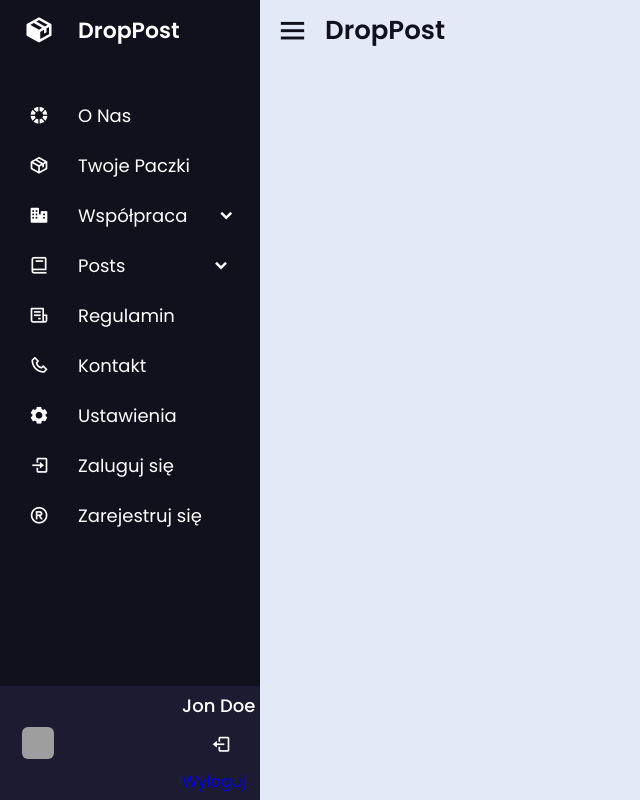
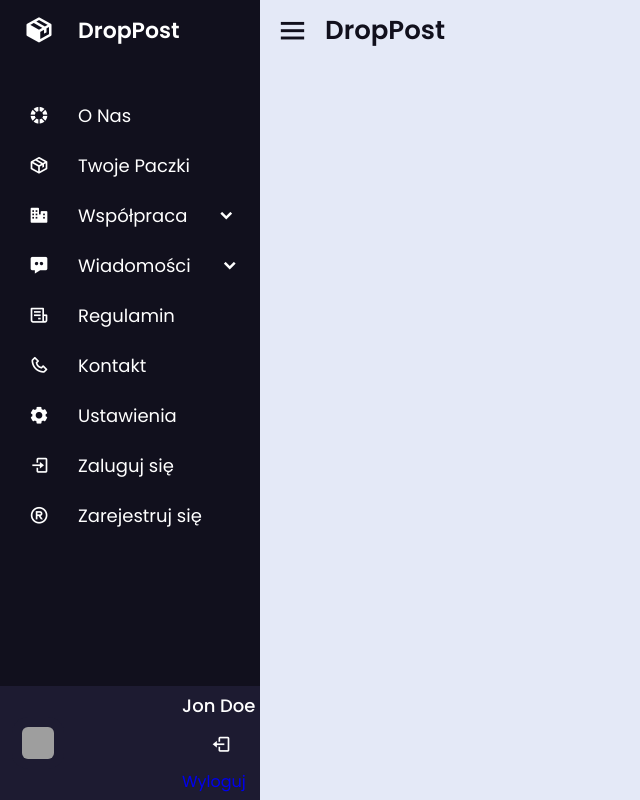
Before and after one commit to kamilhandzlik/Web_project, a Django app: page / in a window 1280 px wide. Shown: the whole page, without its empty margins (0-640 px from the left). Run offline with Django 5.2, Linux system fonts and the light colour scheme; grey boxes are pictures that could not be loaded.

Commit message:
Changed index.html

```diff
--- a/WebProject/templates/index.html
+++ b/WebProject/templates/index.html
@@ -67,23 +67,26 @@
                 <li>
                     <div class="iocn-link">
                         <a href="#">
-                            <i class="bx bx-book"></i>
-                            <span class="link_name">Posts</span>
+                            <i class='bx bxs-message-dots'></i>
+                            <span class="link_name">Wiadomości</span>
                         </a>
                         <i class="bx bxs-chevron-down arrow"></i>
                     </div>
                     <ul class="sub-menu">
                         <li>
-                            <a class="link_name" href="#">Posts</a>
+                            <a class="link_name" href="#">Wiadomości</a>
                         </li>
                         <li>
-                            <a href="#">Something</a>
+                            <a href="#">Do mnie</a>
                         </li>
                         <li>
-                            <a href="#">Something 1</a>
+                            <a href="#">Oferty</a>
                         </li>
                         <li>
-                            <a href="#">Something more</a>
+                            <a href="#">Czat</a>
+                        </li>
+                        <li>
+                            <a href="#">Pomoc techniczna</a>
                         </li>
                     </ul>
                 </li>
@@ -149,11 +152,9 @@
                     <li>
                         <div class="name-job">
                             <div class="profile-name">Jon Doe</div>
-                            <!-- TODO in django projects change to {{user.name}} -->
                         </div>
                         <i class="bx bx-log-out"></i>
                         <a href="{% url 'logout' %}">Wyloguj</a>
-                        <!-- TODO in project change to working logout -->
                     </div>
                 </li>
             </ul>
@@ -162,7 +163,6 @@
             <div class="home-content">
                 <i class="bx bx-menu"></i>
                 <span class="text">DropPost</span>
-                <!-- TODO in project change to prpper name like everything else XD -->
             </div>
             {% block content %}{% endblock %}
         </section>
```
